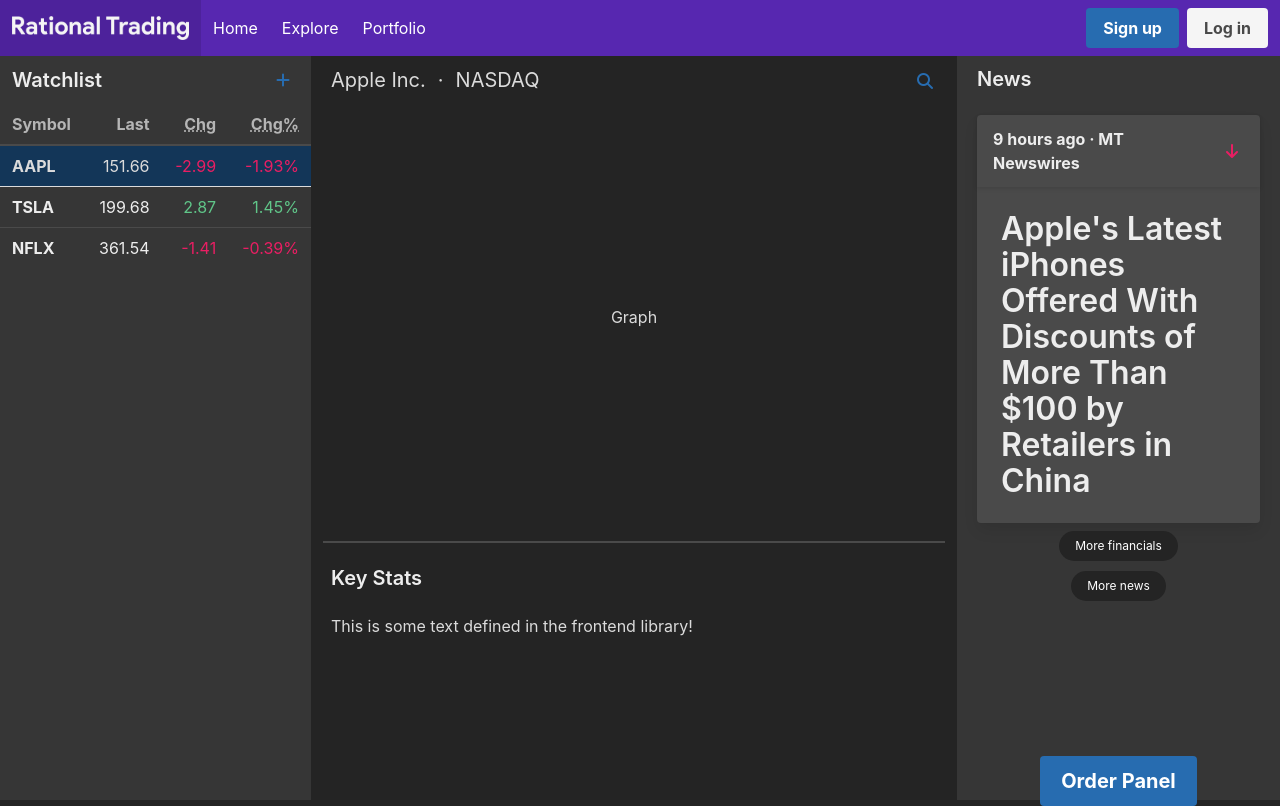
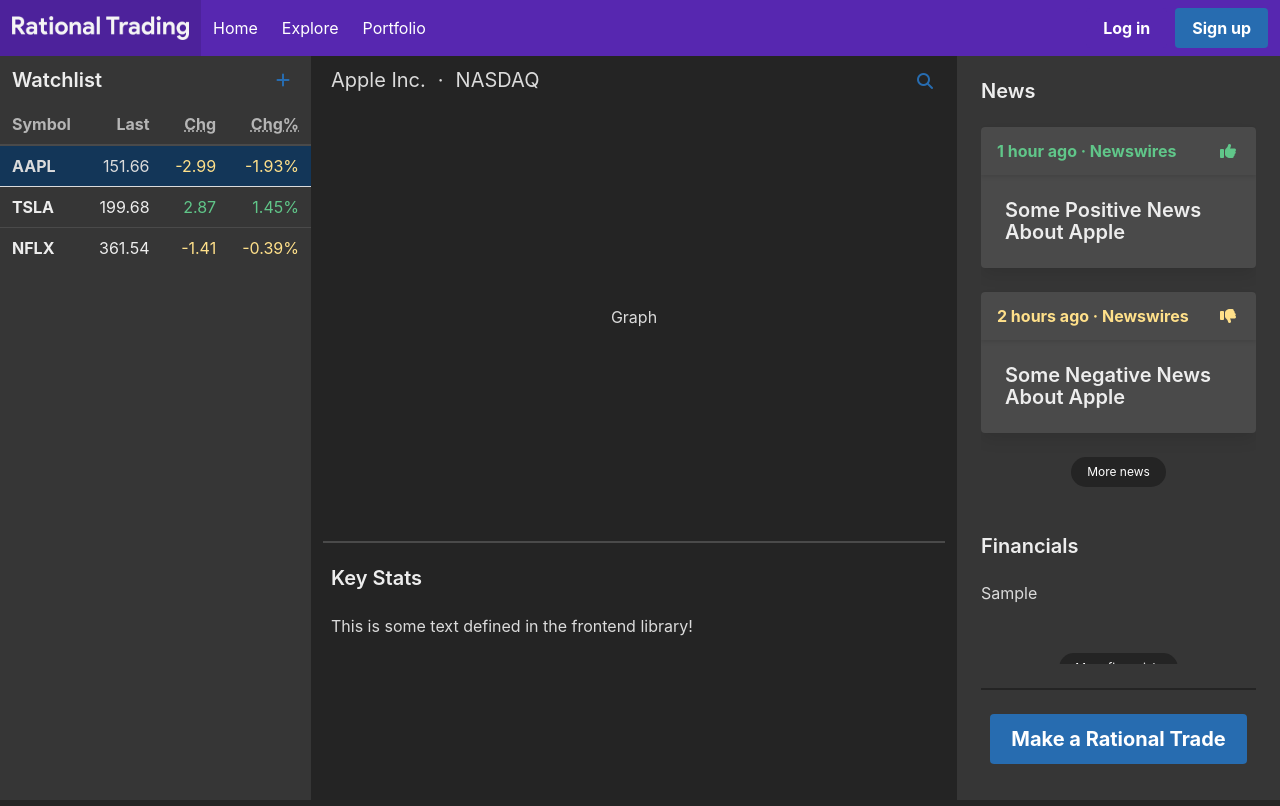
Before and after one commit to rational-trading/rational-trading, a SvelteKit app in the folder frontend/: page /explore in a window 1280 px wide. Built offline with nearby package versions, Linux system fonts and the light colour scheme.

Commit message:
Improvements.

```diff
--- /dev/null
+++ b/frontend/src/components/News.svelte
@@ -0,0 +1,31 @@
+<script lang="ts">
+    interface News {
+        positive: boolean;
+        source: string;
+        time: string;
+        title: string;
+    }
+
+    export let data: News;
+
+    let sentiment = data.positive ? "success" : "warning";
+</script>
+
+<div class="block card">
+    <header class="card-header">
+        <p class="card-header-title has-text-{sentiment} pr-0">
+            {data.time} · {data.source}
+        </p>
+        <div class="card-header-icon has-text-{sentiment} pl-0">
+            <span class="icon">
+                <i class="fas fa-thumbs-{data.positive ? 'up' : 'down'}" />
+            </span>
+        </div>
+    </header>
+
+    <div class="card-content">
+        <p class="title is-5">
+            {data.title}
+        </p>
+    </div>
+</div>
--- a/frontend/src/routes/+layout.svelte
+++ b/frontend/src/routes/+layout.svelte
@@ -36,12 +36,12 @@
     <div class="navbar-end">
       <div class="navbar-item">
         <div class="buttons">
-          <button class="button is-info">
+          <a href="/" class="button is-primary">
+            <strong>Log in</strong>
+          </a>
+          <a href="/" class="button is-info">
             <strong>Sign up</strong>
-          </button>
-          <button class="button is-light">
-            <strong>Log in</strong>
-          </button>
+          </a>
         </div>
       </div>
     </div>
--- a/frontend/src/routes/+page.svelte
+++ b/frontend/src/routes/+page.svelte
@@ -2,6 +2,8 @@
     <h1 class="title is-1">Whatever topic.</h1>
     <h2 class="subtitle is-3">And maybe a little elaboration.</h2>
     <p>Testing out text color.</p>
+    <br />
+    <br />
     <a class="button is-large is-info" href="/"><strong>Get started</strong></a>
 </div>
 
--- a/frontend/src/routes/explore/+page.svelte
+++ b/frontend/src/routes/explore/+page.svelte
@@ -1,14 +1,14 @@
 <script lang="ts">
+    import News from "$components/News.svelte";
     import data from "$lib/data";
 </script>
 
 <!-- this fixes the issue of weird extra space to the right of the page -->
 <div
     class="columns my-0"
-    style="width: calc(100vw + 12px); height: calc(100vh - 56px);"
->
+    style="width: calc(100vw + 12px); height: calc(100vh - 56px);">
     <div class="column is-one-quarter has-background-grey-darker px-0">
-        <nav class="level ml-5 mr-4 my-0">
+        <nav class="level is-mobile ml-5 mr-4 my-0">
             <div class="level-left">
                 <div class="level-item">
                     <h1 class="title is-5">Watchlist</h1>
@@ -39,8 +39,8 @@
                     <tr class="is-selected">
                         <th class="has-text-left">AAPL</th>
                         <td class="has-text-right">151.66</td>
-                        <td class="has-text-right has-text-danger">-2.99</td>
-                        <td class="has-text-right has-text-danger">-1.93%</td>
+                        <td class="has-text-right has-text-warning">-2.99</td>
+                        <td class="has-text-right has-text-warning">-1.93%</td>
                     </tr>
                     <tr>
                         <th class="has-text-left">TSLA</th>
@@ -51,8 +51,8 @@
                     <tr>
                         <th class="has-text-left">NFLX</th>
                         <td class="has-text-right">361.54</td>
-                        <td class="has-text-right has-text-danger">-1.41</td>
-                        <td class="has-text-right has-text-danger">-0.39%</td>
+                        <td class="has-text-right has-text-warning">-1.41</td>
+                        <td class="has-text-right has-text-warning">-0.39%</td>
                     </tr>
                 </tbody>
             </table>
@@ -83,8 +83,7 @@
         </nav>
         <div
             class="block mx-2"
-            style="height: 50vh; display: flex; justify-content: center; align-items: center;"
-        >
+            style="height: 50vh; display: flex; justify-content: center; align-items: center;">
             Graph
         </div>
 
@@ -96,46 +95,43 @@
         </div>
     </div>
 
-    <div class="column is-one-quarter has-background-grey-darker">
-        <div class="block mx-2" style="height: 40vh;">
-            <h1 class="title is-5">News</h1>
-            <div class="card">
-                <header class="card-header">
-                    <p class="card-header-title">9 hours ago · MT Newswires</p>
-                    <div class="card-header-icon has-text-danger">
-                        <span class="icon">
-                            <i class="fas fa-arrow-down" />
-                        </span>
-                    </div>
-                </header>
-
-                <div class="card-content">
-                    <p class="title is-3">
-                        Apple's Latest iPhones Offered With Discounts of More
-                        Than $100 by Retailers in China
-                    </p>
+    <div class="column is-one-quarter has-background-grey-darker p-5">
+        <div style="height: calc(100vh - 56px - 10rem); overflow: auto;">
+            <div class="block">
+                <h1 class="title is-5">News</h1>
+                <News
+                    data={{
+                        title: "Some Positive News About Apple",
+                        source: "Newswires",
+                        time: "1 hour ago",
+                        positive: true,
+                    }} />
+                <News
+                    data={{
+                        title: "Some Negative News About Apple",
+                        source: "Newswires",
+                        time: "2 hours ago",
+                        positive: false,
+                    }} />
+                <div class="block is-flex is-justify-content-center">
+                    <button class="button is-dark is-small is-rounded"
+                        >More news</button>
                 </div>
             </div>
-            <div class="block mt-6 is-flex is-justify-content-center">
-                <button class="button is-dark is-small is-rounded"
-                    >More news</button
-                >
+            <br />
+            <div class="block">
+                <h1 class="title is-5">Financials</h1>
+                <p>Sample</p>
+                <div class="block mt-6 is-flex is-justify-content-center">
+                    <button class="button is-dark is-small is-rounded"
+                        >More financials</button>
+                </div>
             </div>
         </div>
-
-        <div class="block mx-2" style="height: 40vh;">
-            <h1 class="title is-5">Financials</h1>
-            <p>Sample</p>
-            <div class="block mt-6 is-flex is-justify-content-center">
-                <button class="button is-dark is-small is-rounded"
-                    >More financials</button
-                >
-            </div>
-        </div>
-
+        <hr />
         <div class="block is-flex is-justify-content-center">
             <button class="button is-medium is-info">
-                <strong>Order Panel</strong>
+                <strong>Make a Rational Trade</strong>
             </button>
         </div>
     </div>
```
